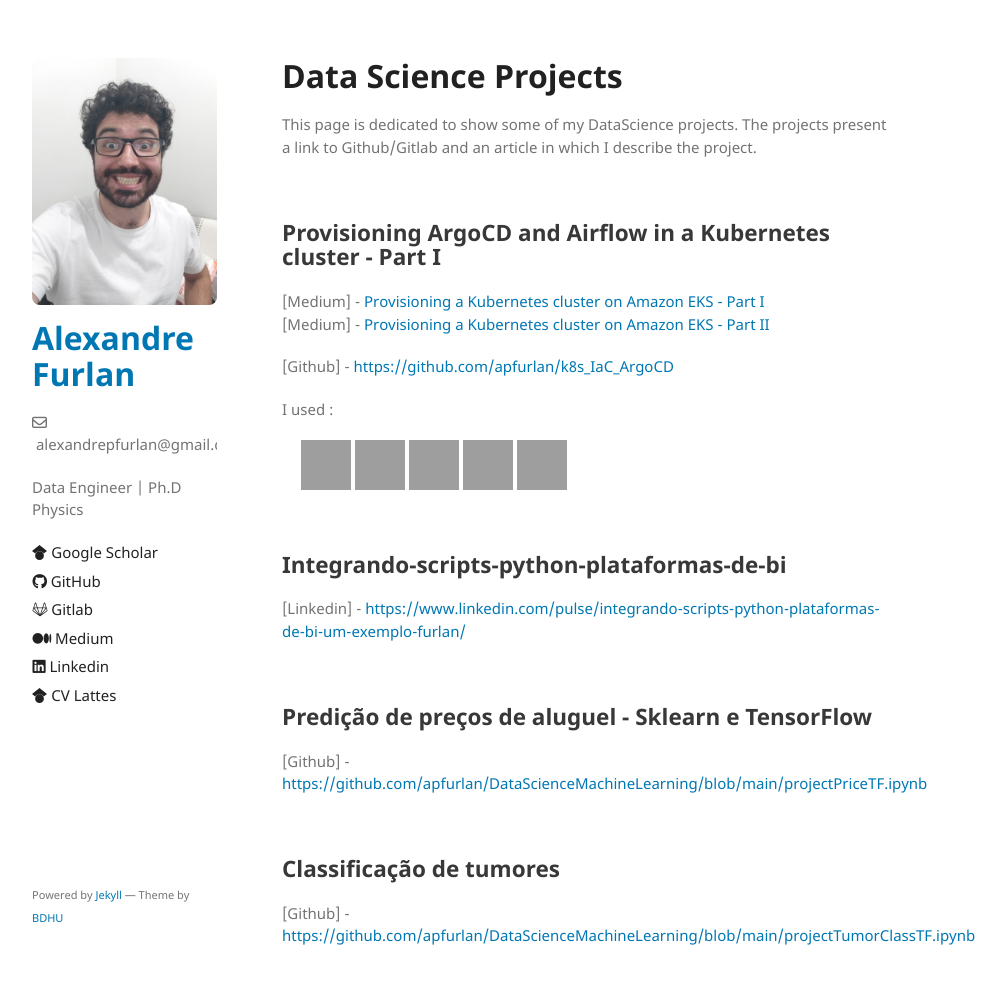
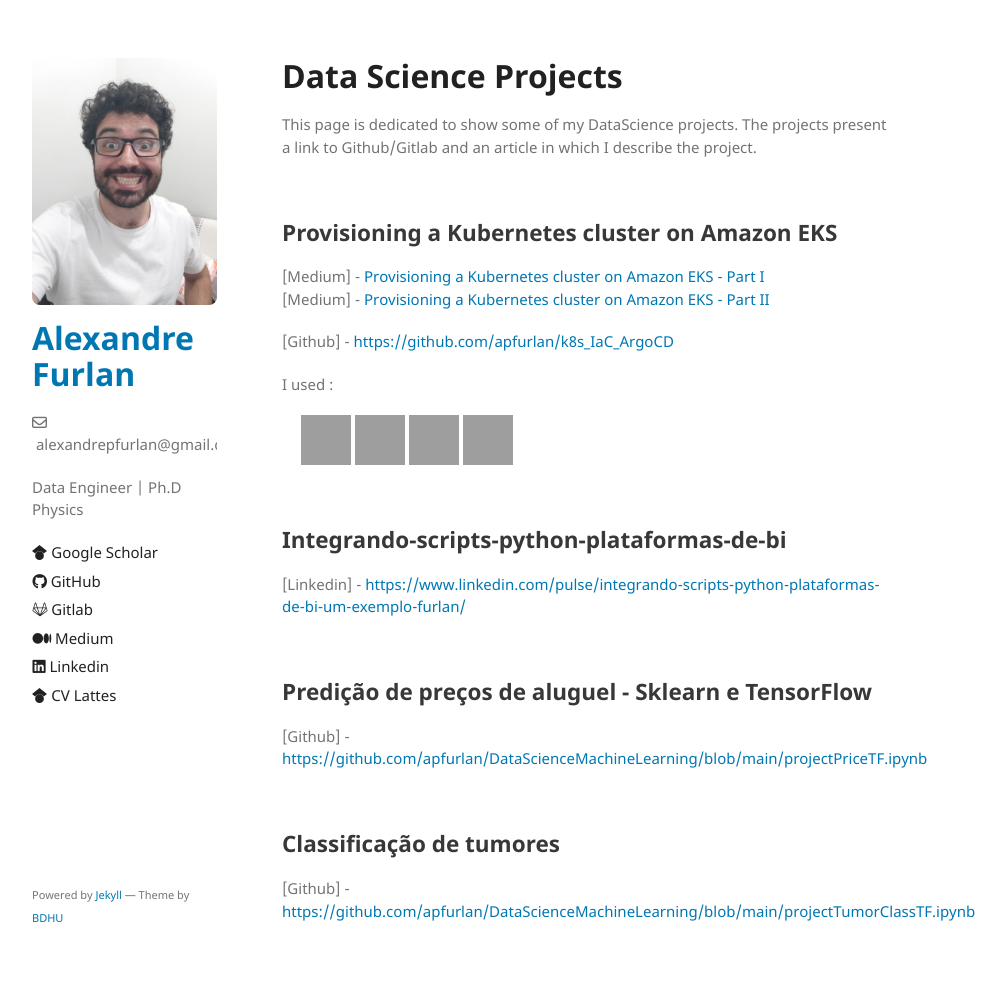
Before and after one commit to apfurlan/apfurlan.github.io, a Jekyll site: the page built from dts-pub-page.md, in a window 1280 px wide and 997 px high. Shown: the top 984 px of the window, without its empty margins (178-1184 px from the left). Built offline with Jekyll 4.4.1, drawn with Linux system fonts in a browser that asks for light colours; our own code applies the rules of GitHub Pages for plain Markdown files; grey boxes are pictures that could not be loaded.

Commit message:
init commit

```diff
--- a/dts-pub-page.md
+++ b/dts-pub-page.md
@@ -8,7 +8,7 @@ and an article in which I describe the project.
 &nbsp;
 
 
-## Provisioning ArgoCD and Airflow in a Kubernetes cluster - Part I
+## Provisioning a Kubernetes cluster on Amazon EKS
 
 [Medium] - [Provisioning a Kubernetes cluster on Amazon EKS - Part I](https://apfurlan.medium.com/provisioning-a-kubernetes-cluster-on-amazon-eks-part-i-40132412eadf) \
 [Medium] - [Provisioning a Kubernetes cluster on Amazon EKS - Part II](www.www.www)
@@ -21,7 +21,6 @@ I used :
   &nbsp;&nbsp;&nbsp;&nbsp; <img align="center" alt="C" height="50" width="50" src="https://www.pinclipart.com/picdir/big/519-5197888_terraform-terraform-icon-png-clipart.png">
   <img align="center" alt="C" height="50" width="50" src="https://seeklogo.com/images/K/kubernetes-logo-3A67038EAB-seeklogo.com.png">
   <img align="center" alt="C" height="50" width="50" src="https://seeklogo.com/images/A/airflow-logo-A19E5B6709-seeklogo.com.png">
-  <img align="center" alt="C" height="50" width="50" src="https://ichi.pro/assets/images/max/724/1*Y8GmdU1N_gw9ai_gqXDS0Q.png">
   <img align="center" alt="C" height="50" width="50" src="https://encrypted-tbn0.gstatic.com/images?q=tbn:ANd9GcRWEVWRU9UD3n3IsiEA8ZXkxVwUFv45kM4U1CBGScn-BnDjNgXj0SE-2NmQPlLE606htec&usqp=CAU">
 
 &nbsp;
```
